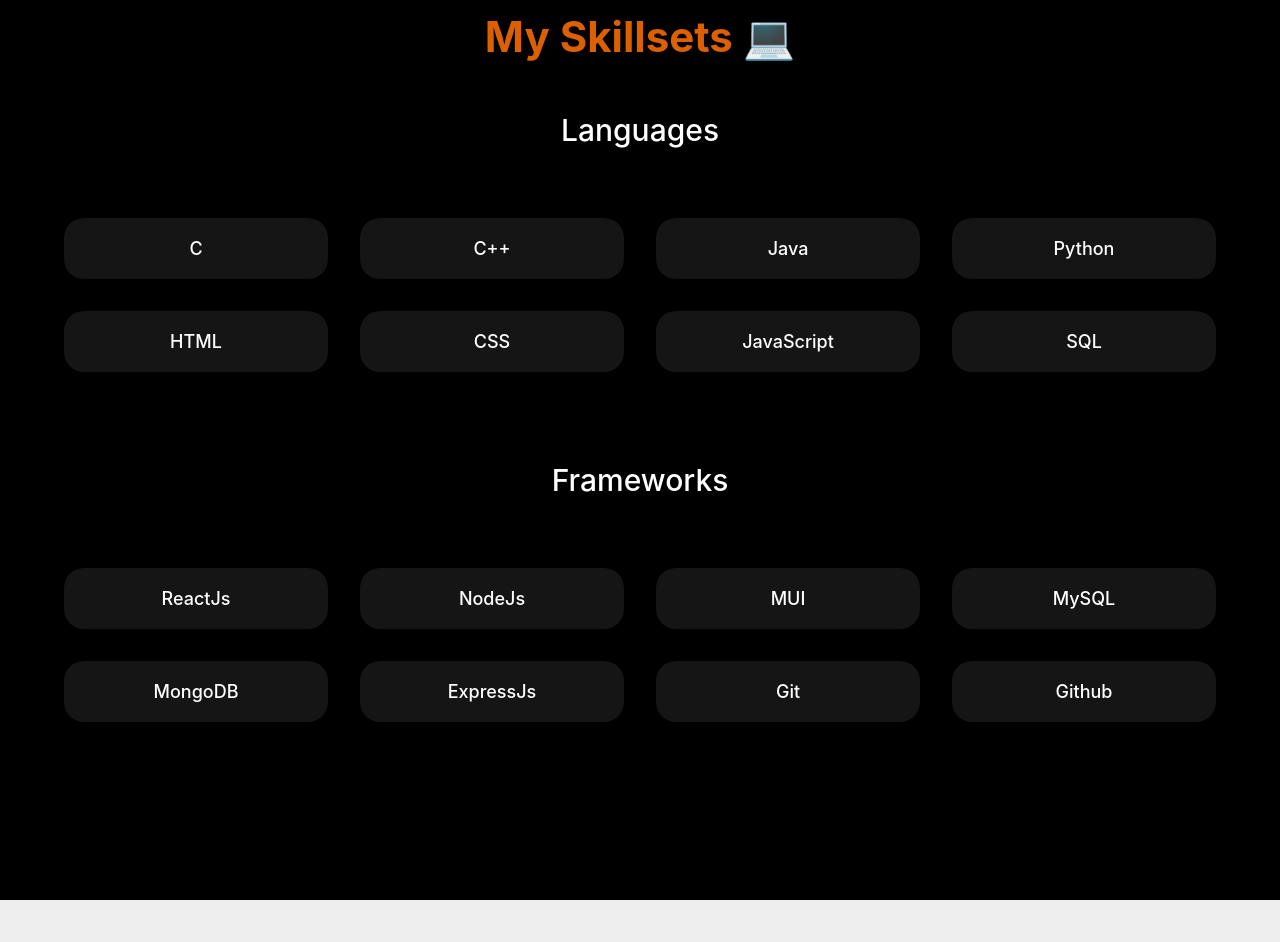
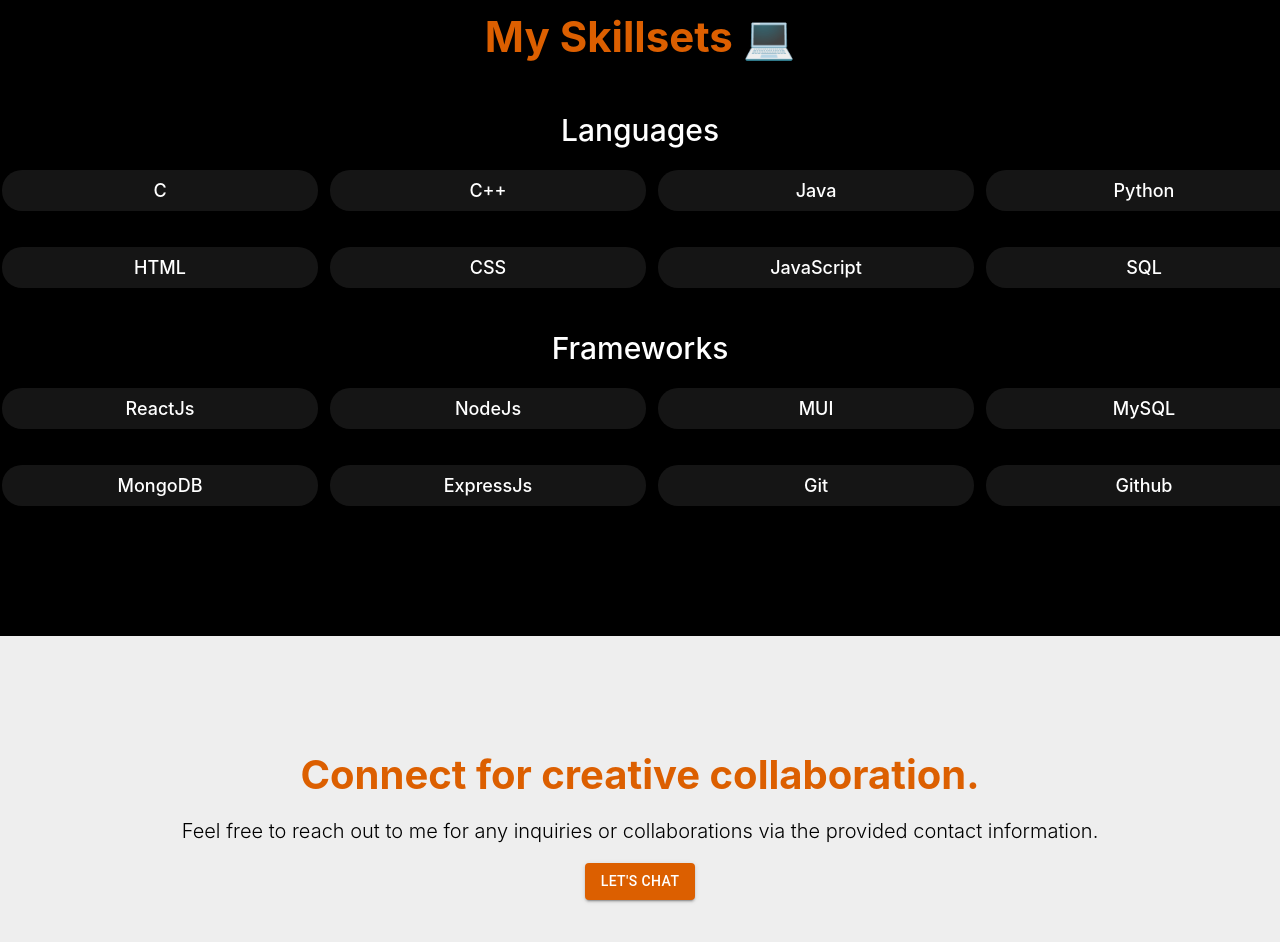
Before and after one commit to manisa18/Portfolio, a React (Create React App) app: page /about in a window 1280 px wide. Shown: the part 900-1842 px from the top of the page. Built offline with nearby package versions, Linux system fonts and the light colour scheme.

Commit message:
aboutme change

```diff
--- a/src/pages/AboutMe.jsx
+++ b/src/pages/AboutMe.jsx
@@ -2,13 +2,16 @@
 import { Box, Typography } from "@mui/material";
 import aboutme from "../image/aboutme.jpg";
 import ContactMe from "../component/ContactMe";
+import { Grid } from "@mui/material";
+
 const AboutMe = () => {
   const skillsetsStyle = {
     "& > div": {
-      padding: { md: "20px", sm: "15px", xs: "10px" },
-      borderRadius: { md: 5, sm: 10, xs: 5 },
+      padding: { md: "10px", sm: "10px", xs: "10px 5px" },
+      margin: "2px",
+      borderRadius: { sm: 5, xs: 5 },
       backgroundColor: "rgba(128, 128, 128, 0.16)",
-      width: { md: "100%", sm: "20%", xs: "20%" },
+      width: { md: "100%", sm: "100", xs: "100%" },
       textAlign: "center",
       fontSize: "18px",
       fontWeight: "500",
@@ -98,20 +101,35 @@
             flexWrap: "inherit",
             gap: 4,
             flexDirection: "column",
-            padding: "50px 5%",
           }}>
-          <Box sx={{ display: "flex", gap: 4, ...skillsetsStyle }}>
+          <Grid container spacing={{ xs: 2, sm: 4 }}>
+            <Grid item xs={6} sm={3} sx={{ ...skillsetsStyle }}>
               <Box>C</Box>
+            </Grid>
+            <Grid item xs={6} sm={3} sx={{ ...skillsetsStyle }}>
               <Box>C++</Box>
+            </Grid>
+            <Grid item xs={6} sm={3} sx={{ ...skillsetsStyle }}>
               <Box>Java</Box>
+            </Grid>
+            <Grid item xs={6} sm={3} sx={{ ...skillsetsStyle }}>
               <Box>Python</Box>
-          </Box>
-          <Box sx={{ display: "flex", gap: 4, ...skillsetsStyle }}>
+            </Grid>
+          </Grid>
+          <Grid container spacing={{ xs: 2, sm: 4 }}>
+            <Grid item xs={6} sm={3} sx={{ ...skillsetsStyle }}>
               <Box>HTML</Box>
+            </Grid>
+            <Grid item xs={6} sm={3} sx={{ ...skillsetsStyle }}>
               <Box>CSS</Box>
+            </Grid>
+            <Grid item xs={6} sm={3} sx={{ ...skillsetsStyle }}>
               <Box>JavaScript</Box>
+            </Grid>
+            <Grid item xs={6} sm={3} sx={{ ...skillsetsStyle }}>
               <Box>SQL</Box>
-          </Box>
+            </Grid>
+          </Grid>
         </Box>
         <Box
           sx={{
@@ -128,20 +146,35 @@
             flexWrap: "inherit",
             gap: 4,
             flexDirection: "column",
-            padding: "50px 5%",
           }}>
-          <Box sx={{ display: "flex", gap: 4, ...skillsetsStyle }}>
+          <Grid container spacing={{ xs: 2, sm: 4 }}>
+            <Grid item xs={6} sm={3} sx={{ ...skillsetsStyle }}>
               <Box>ReactJs</Box>
+            </Grid>
+            <Grid item xs={6} sm={3} sx={{ ...skillsetsStyle }}>
               <Box>NodeJs</Box>
+            </Grid>
+            <Grid item xs={6} sm={3} sx={{ ...skillsetsStyle }}>
               <Box>MUI</Box>
+            </Grid>
+            <Grid item xs={6} sm={3} sx={{ ...skillsetsStyle }}>
               <Box>MySQL</Box>
-          </Box>
-          <Box sx={{ display: "flex", gap: 4, ...skillsetsStyle }}>
+            </Grid>
+          </Grid>
+          <Grid container spacing={{ xs: 2, sm: 4 }}>
+            <Grid item xs={6} sm={3} sx={{ ...skillsetsStyle }}>
               <Box>MongoDB</Box>
+            </Grid>
+            <Grid item xs={6} sm={3} sx={{ ...skillsetsStyle }}>
               <Box>ExpressJs</Box>
+            </Grid>
+            <Grid item xs={6} sm={3} sx={{ ...skillsetsStyle }}>
               <Box>Git</Box>
+            </Grid>
+            <Grid item xs={6} sm={3} sx={{ ...skillsetsStyle }}>
               <Box>Github</Box>
-          </Box>
+            </Grid>
+          </Grid>
         </Box>
       </Box>
       <Box
```
Lines whose indentation alone changed are shown as unchanged.
